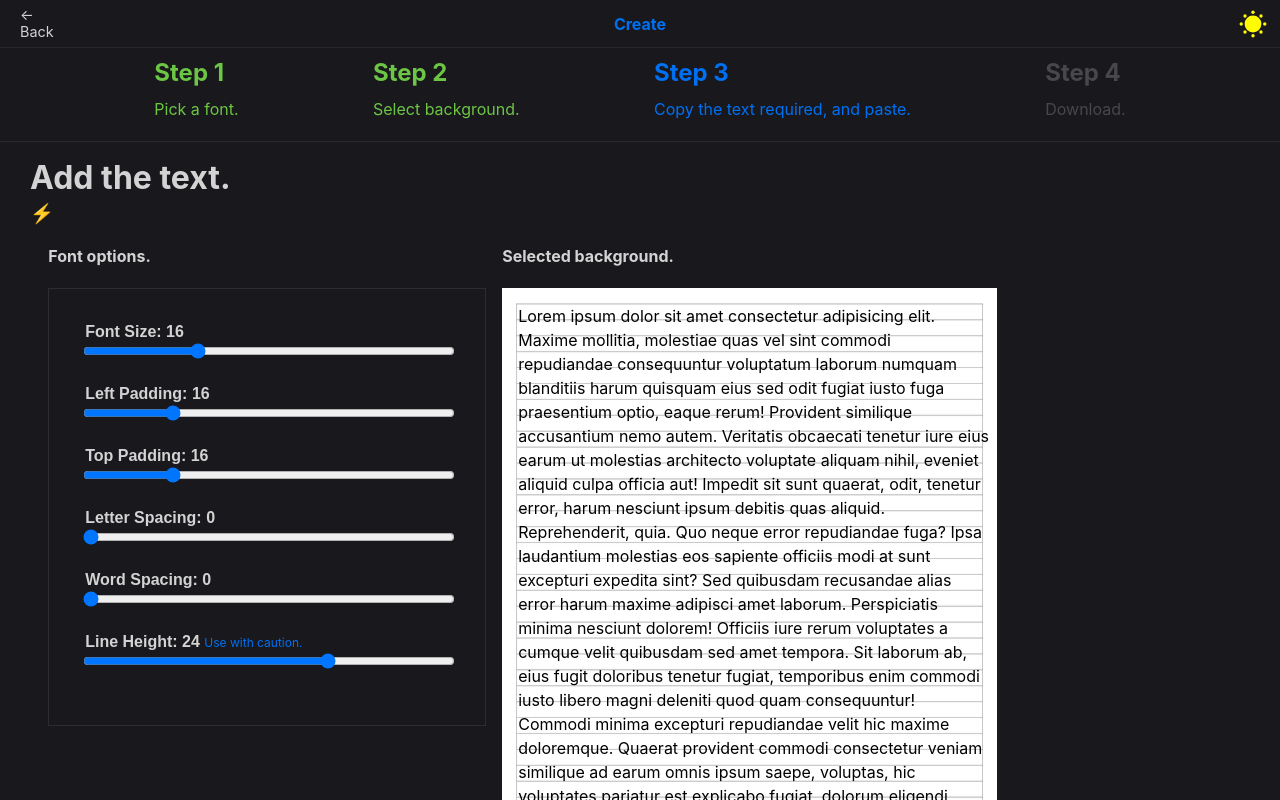
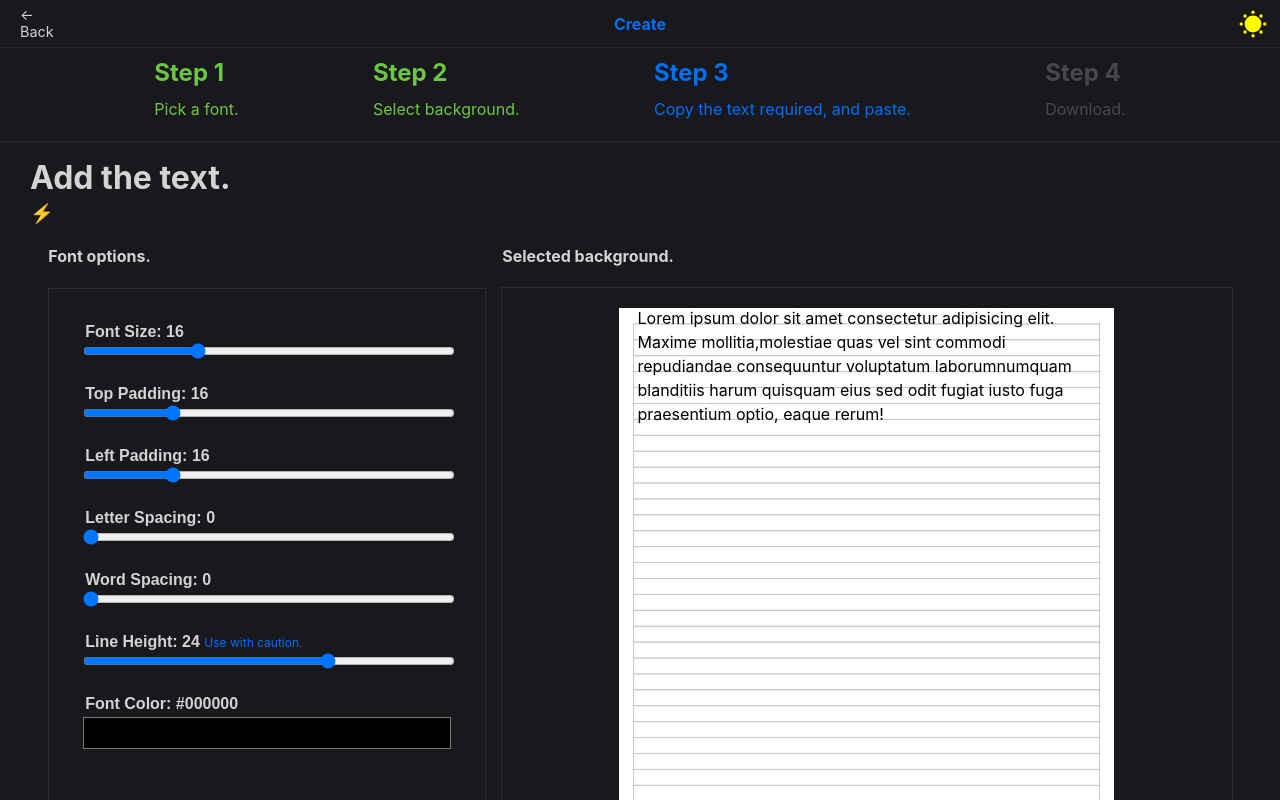
Before and after one commit to ninjaasmoke/afont, a Next.js app: page /new/step-3 in a window 1280 px wide. Shown: the top 800 px of the page. Built offline with nearby package versions, Linux system fonts and the light colour scheme; a web font is replaced by a local one.

Commit message:
ui changes

```diff
--- a/helper/fontOptions.js
+++ b/helper/fontOptions.js
@@ -4,5 +4,6 @@ export const fontOptions = {
     paddingTop: 16,
     wordSpacing: 0,
     letterSpacing: 0,
-    lineHeight: 24
+    lineHeight: 24,
+    fColor: '#000000'
 }
--- a/pages/new/step-3.js
+++ b/pages/new/step-3.js
@@ -24,12 +24,14 @@ export default function Step3() {
         query: { specimen },
     } = router;
     const fontExists = getFontNames().includes(specimen)
+
     const [fontSize, setFontSize] = useState(fontState.fontSize)
     const [lPadding, setlPadding] = useState(fontState.paddingLeft)
     const [tPadding, settPadding] = useState(fontState.paddingTop)
     const [lSpace, setLSpace] = useState(fontState.letterSpacing)
     const [wSpace, setWSpace] = useState(fontState.wordSpacing)
     const [lHeight, setLHeight] = useState(fontState.lineHeight)
+    const [fColor, setFColor] = useState(fontState.fColor)
 
     const handleFont = (e) => {
         setFontSize(e.target.value)
@@ -67,6 +69,12 @@ export default function Step3() {
         updateFontElem('lineHeight', e.target.value + 'px')
     }
 
+    const handleFColor = (e) => {
+        setFColor(e.target.value)
+        setFontState({ ...fontState, fColor: fColor })
+        updateFontElem('color', e.target.value)
+    }
+
     const getRandBg = Math.floor(Math.random() * bgImgs.src.length)
 
     return (
@@ -95,11 +103,11 @@ export default function Step3() {
                         <label htmlFor="fontSize">Font Size: {fontSize}</label>
                         <input type="range" min="10" max="30" value={fontSize} onChange={e => handleFont(e)} class="slider" id="fontSize" name="fontSize" />
 
+                        <label htmlFor="tPadding">Top Padding: {tPadding}</label>
+                        <input type="range" min="0" max="70" step="2" value={tPadding} onChange={e => handleTPadding(e)} class="slider" id="tPadding" name="tPadding" />
+
                         <label htmlFor="lPadding">Left Padding: {lPadding}</label>
                         <input type="range" min="0" max="70" step="2" value={lPadding} onChange={e => handleLPadding(e)} class="slider" id="lPadding" name="lPadding" />
-
-                        <label htmlFor="tPadding">Top Padding: {tPadding}</label>
-                        <input type="range" min="0" max="70" step="2" value={tPadding} onChange={e => handleTPadding(e)} class="slider" id="tPadding" name="tPadding" />
 
                         <label htmlFor="lSpace">Letter Spacing: {lSpace}</label>
                         <input type="range" min="0" max="8" value={lSpace} onChange={e => handleLSpace(e)} class="slider" id="lSpace" name="lSpace" />
@@ -109,14 +117,55 @@ export default function Step3() {
 
                         <label htmlFor="lHeight">Line Height: {lHeight} <span className={stepStyle.caution}>Use with caution.</span> </label>
                         <input type="range" min="12" max="30" step="1" value={lHeight} onChange={e => handleLHeight(e)} class="slider" id="lHeight" name="lHeight" />
+
+                        <label htmlFor="fColor">Font Color: {fColor}</label>
+                        <div className={stepStyle.swatch}>
+                            <input type="color" id="fColor" name="fColor" value={fColor} onChange={e => handleFColor(e)} />
+                            {/* <div class="info">
+                                <h1>Input</h1>
+                                <h2>Color</h2>
+                            </div> */}
+                        </div>
                     </div>
                 </div>
 
                 <div className={stepStyle.currImg}>
                     <h4>Selected background.</h4>
+
                     <div className={stepStyle.imgWrapper}>
+                        <Page
+                            bgImgs={bgImgs}
+                            getRandBg={getRandBg}
+                            specimen={specimen}
+                            fontSize={fontSize}
+                            tPadding={tPadding}
+                            lPadding={lPadding}
+                            lSpace={lSpace}
+                            wSpace={wSpace}
+                            lHeight={lHeight} />
+                    </div>
+                </div>
+            </div>
+        </div>
+    )
+}
+
+const Page = ({
+    bgImgs,
+    getRandBg,
+    specimen,
+    fontSize,
+    tPadding,
+    lPadding,
+    lSpace,
+    wSpace,
+    lHeight,
+    defText = "Lorem ipsum dolor sit amet consectetur adipisicing elit. Maxime mollitia,molestiae quas vel sint commodi repudiandae consequuntur voluptatum laborumnumquam blanditiis harum quisquam eius sed odit fugiat iusto fuga praesentium optio, eaque rerum!"
+}) => {
+    return (
+        <div className={stepStyle.pageLeaf}>
             <img
-                            src={bgImgs.src[getRandBg]}
+                src={bgImgs.src[0]}
                 height={700}
                 width={495}
             />
@@ -135,30 +184,8 @@ export default function Step3() {
                     overflow: 'hidden'
                 }}
             >
-                            Lorem ipsum dolor sit amet consectetur adipisicing elit. Maxime mollitia,
-                            molestiae quas vel sint commodi repudiandae consequuntur voluptatum laborum
-                            numquam blanditiis harum quisquam eius sed odit fugiat iusto fuga praesentium
-                            optio, eaque rerum! Provident similique accusantium nemo autem. Veritatis
-                            obcaecati tenetur iure eius earum ut molestias architecto voluptate aliquam
-                            nihil, eveniet aliquid culpa officia aut! Impedit sit sunt quaerat, odit,
-                            tenetur error, harum nesciunt ipsum debitis quas aliquid. Reprehenderit,
-                            quia. Quo neque error repudiandae fuga? Ipsa laudantium molestias eos
-                            sapiente officiis modi at sunt excepturi expedita sint? Sed quibusdam
-                            recusandae alias error harum maxime adipisci amet laborum. Perspiciatis
-                            minima nesciunt dolorem! Officiis iure rerum voluptates a cumque velit
-                            quibusdam sed amet tempora. Sit laborum ab, eius fugit doloribus tenetur
-                            fugiat, temporibus enim commodi iusto libero magni deleniti quod quam
-                            consequuntur! Commodi minima excepturi repudiandae velit hic maxime
-                            doloremque. Quaerat provident commodi consectetur veniam similique ad
-                            earum omnis ipsum saepe, voluptas, hic voluptates pariatur est explicabo
-                            fugiat, dolorum eligendi quam cupiditate excepturi mollitia maiores labore
-                            suscipit quas? Nulla, placeat. Voluptatem quaerat non architecto ab laudantium
-                            modi minima sunt esse temporibus sint culpa, recusandae aliquam numquam
-                            totam ratione voluptas quod exercitationem fuga. Possimus quis earum veniam
-                            quasi aliquam eligendi, placeat qui corporis!
-                        </div>
-                    </div>
-                </div>
+                <textarea type="text" name="page" className={stepStyle.pageInp} autoCorrect="false" spellCheck="false"
+                    defaultValue={defText} />
             </div>
         </div>
     )
--- a/styles/step-3.module.css
+++ b/styles/step-3.module.css
@@ -12,12 +12,20 @@
     align-items: baseline;
     flex-direction: column;
     width: 60%;
+
 }
 
 .imgWrapper {
     position: relative;
     width: 100%;
     height: 100%;
+    display: flex;
+    flex-direction: column;
+    justify-content: flex-start;
+    align-items: center;
+    padding: 20px 0;
+
+    box-shadow: 0px 0px 1px 1px #7c7c7c35;
 }
 
 .imgText {
@@ -52,6 +60,39 @@
     margin-bottom: 24px;
 }
 
+
+.swatch .info{
+    padding: 1em;
+}
+
+.swatch h1{
+    margin: 0;
+    text-transform: uppercase;
+}
+
+.swatch h2{
+    font-weight: normal;
+    margin: 0;
+}
+
+.swatch input[type="color"] {
+    appearance: none;
+    -moz-appearance: none;
+    -webkit-appearance: none;
+    background: none;
+    border: 0;
+    border-radius: 4px;
+    cursor: pointer;
+    height: 3em;
+    padding: 0;
+    width: 100%;
+}
+
+.swatch input[type="color"]:focus{
+    /* border-radius: 0; */
+    outline: none;
+}
+
 .caution {
     color: var(--accent);
     font-size: 12px;
@@ -59,10 +100,27 @@
     font-weight: 400;
 }
 
+.pageInp {
+    background-color: transparent;
+    border: none;
+    outline: none;
+    width: 100%;
+    height: 100%;
+    overflow:hidden;
+
+    font-family: inherit;
+    font-size: inherit;
+    line-height: inherit;
+    word-spacing: inherit;
+    letter-spacing: inherit;
+    resize: none;
+    color: inherit;
+}
+
 @media (min-width: 769px) {
-    .fontOptions {
+    .editWrapper {
         position: sticky;
-        top: 0px;
+        top: 96px;
     }
 }
 
```
Lines whose indentation alone changed are shown as unchanged.
